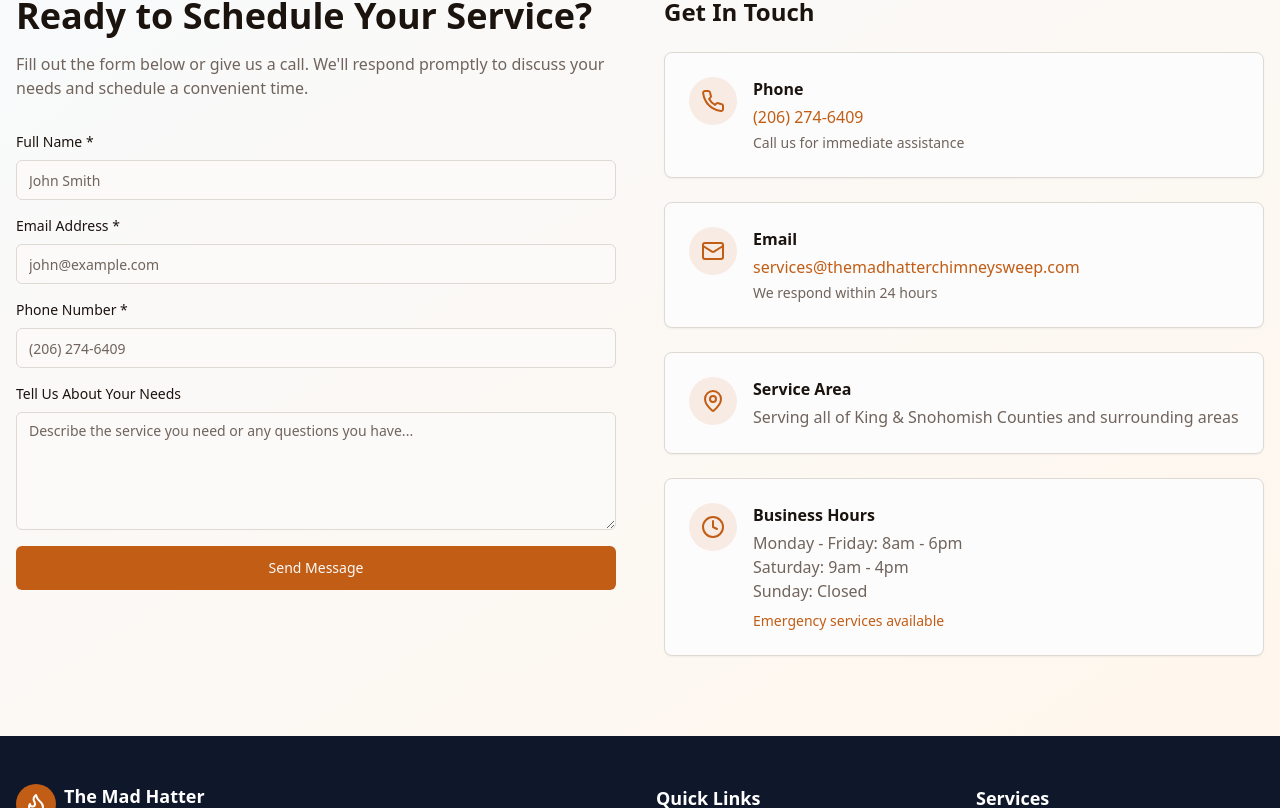
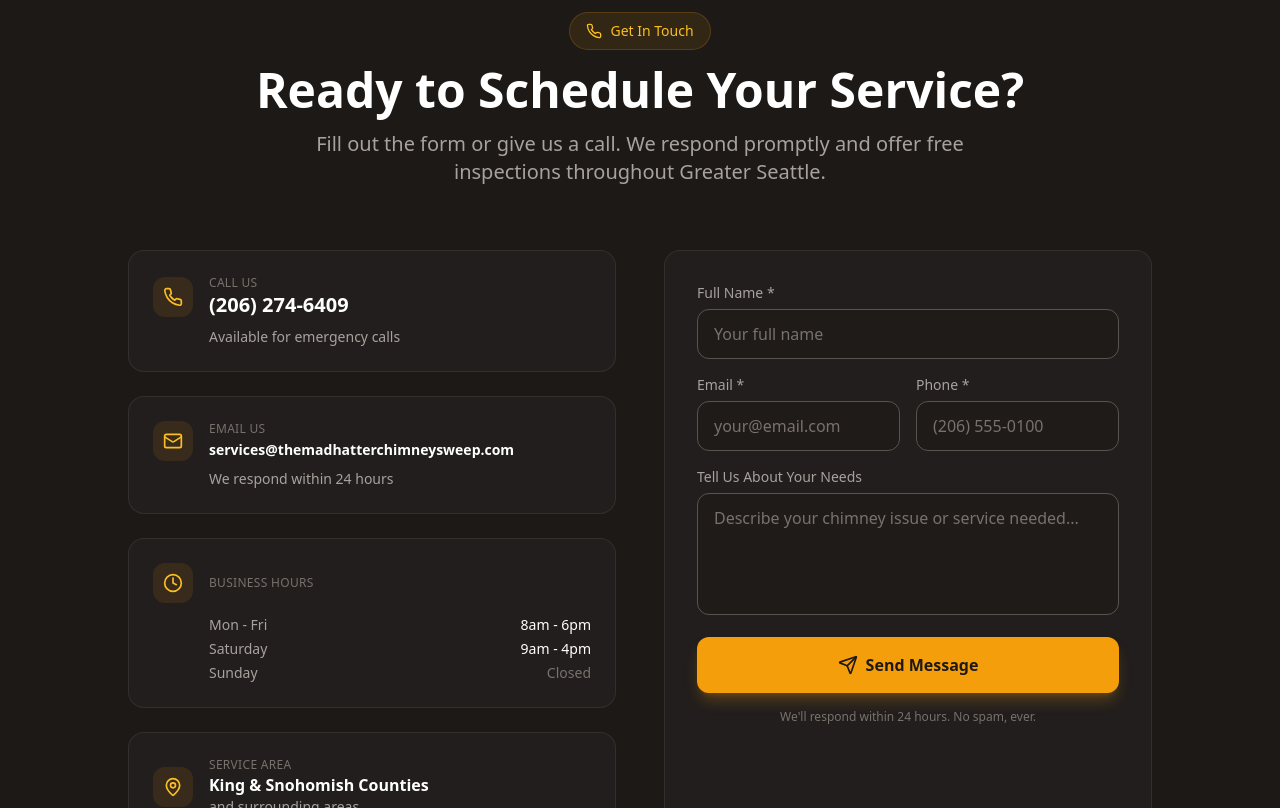
Before and after one commit to jaystonez/mad-hatter-chimney-sweep, a Next.js app: page / in a window 1280 px wide. Shown: the part 5992-6800 px from the top of the page. Built offline with nearby package versions, Linux system fonts and the light colour scheme; a web font is replaced by a local one.

Commit message:
feat: beautiful dark contact section with form, contact info cards, success state

```diff
--- a/components/cta.tsx
+++ b/components/cta.tsx
@@ -1,154 +1,166 @@
 "use client"
 
-import React from "react"
-import { useState } from "react"
-import { Button } from "@/components/ui/button"
-import { Input } from "@/components/ui/input"
-import { Textarea } from "@/components/ui/textarea"
-import { Card, CardContent } from "@/components/ui/card"
-import { Phone, Mail, MapPin, Clock } from "lucide-react"
+import React, { useState } from "react"
+import { Phone, Mail, Clock, MapPin, Send, CheckCircle } from "lucide-react"
 
-export default function CTA() {
-  const [formData, setFormData] = useState({
-    name: "",
-    email: "",
-    phone: "",
-    message: "",
-  })
+export function CTA() {
+  const [submitted, setSubmitted] = useState(false)
+  const [form, setForm] = useState({ name: "", email: "", phone: "", message: "" })
 
   const handleSubmit = (e: React.FormEvent) => {
     e.preventDefault()
-    console.log("Form submitted:", formData)
-    alert("Thank you for your inquiry! We'll get back to you soon.")
+    setSubmitted(true)
   }
 
   return (
-    <section id="contact" className="py-20 bg-gradient-to-br from-slate-50 to-orange-50">
+    <section id="contact" className="py-24 bg-stone-900">
       <div className="container mx-auto px-4">
-        <div className="grid md:grid-cols-2 gap-12">
-          {/* Left Side - Contact Form */}
+        <div className="text-center mb-16">
+          <div className="inline-flex items-center gap-2 bg-amber-500/10 border border-amber-500/20 text-amber-400 px-4 py-2 rounded-full text-sm font-medium mb-4">
+            <Phone className="w-4 h-4" />
+            Get In Touch
+          </div>
+          <h2 className="text-4xl md:text-5xl font-bold text-white mb-4">
+            Ready to Schedule Your Service?
+          </h2>
+          <p className="text-xl text-stone-400 max-w-2xl mx-auto">
+            Fill out the form or give us a call. We respond promptly and offer free inspections throughout Greater Seattle.
+          </p>
+        </div>
+
+        <div className="grid lg:grid-cols-2 gap-12 max-w-5xl mx-auto">
+          {/* Contact info */}
+          <div className="space-y-6">
+            <div className="bg-stone-800/50 border border-stone-700/50 rounded-2xl p-6">
+              <div className="flex items-center gap-4 mb-2">
+                <div className="w-10 h-10 bg-amber-500/10 rounded-xl flex items-center justify-center">
+                  <Phone className="w-5 h-5 text-amber-400" />
+                </div>
                 <div>
-            <h2 className="text-3xl md:text-4xl font-bold mb-4">Ready to Schedule Your Service?</h2>
-            <p className="text-muted-foreground mb-8">
-              Fill out the form below or give us a call. We'll respond promptly to discuss your needs and schedule a convenient time.
-            </p>
+                  <div className="text-xs text-stone-500 uppercase tracking-wide font-medium">Call Us</div>
+                  <a href="tel:+12062746409" className="text-xl font-bold text-white hover:text-amber-400 transition-colors">
+                    (206) 274-6409
+                  </a>
+                </div>
+              </div>
+              <p className="text-stone-400 text-sm pl-14">Available for emergency calls</p>
+            </div>
+
+            <div className="bg-stone-800/50 border border-stone-700/50 rounded-2xl p-6">
+              <div className="flex items-center gap-4 mb-2">
+                <div className="w-10 h-10 bg-amber-500/10 rounded-xl flex items-center justify-center">
+                  <Mail className="w-5 h-5 text-amber-400" />
+                </div>
+                <div>
+                  <div className="text-xs text-stone-500 uppercase tracking-wide font-medium">Email Us</div>
+                  <a href="mailto:services@themadhatterchimneysweep.com" className="text-sm font-semibold text-white hover:text-amber-400 transition-colors">
+                    services@themadhatterchimneysweep.com
+                  </a>
+                </div>
+              </div>
+              <p className="text-stone-400 text-sm pl-14">We respond within 24 hours</p>
+            </div>
+
+            <div className="bg-stone-800/50 border border-stone-700/50 rounded-2xl p-6">
+              <div className="flex items-center gap-4 mb-3">
+                <div className="w-10 h-10 bg-amber-500/10 rounded-xl flex items-center justify-center">
+                  <Clock className="w-5 h-5 text-amber-400" />
+                </div>
+                <div className="text-xs text-stone-500 uppercase tracking-wide font-medium">Business Hours</div>
+              </div>
+              <div className="pl-14 space-y-1 text-sm">
+                <div className="flex justify-between"><span className="text-stone-400">Mon - Fri</span><span className="text-white font-medium">8am - 6pm</span></div>
+                <div className="flex justify-between"><span className="text-stone-400">Saturday</span><span className="text-white font-medium">9am - 4pm</span></div>
+                <div className="flex justify-between"><span className="text-stone-400">Sunday</span><span className="text-stone-500">Closed</span></div>
+              </div>
+            </div>
+
+            <div className="bg-stone-800/50 border border-stone-700/50 rounded-2xl p-6">
+              <div className="flex items-center gap-4">
+                <div className="w-10 h-10 bg-amber-500/10 rounded-xl flex items-center justify-center">
+                  <MapPin className="w-5 h-5 text-amber-400" />
+                </div>
+                <div>
+                  <div className="text-xs text-stone-500 uppercase tracking-wide font-medium">Service Area</div>
+                  <div className="text-white font-semibold">King &amp; Snohomish Counties</div>
+                  <div className="text-stone-400 text-sm">and surrounding areas</div>
+                </div>
+              </div>
+            </div>
+          </div>
+
+          {/* Form */}
+          <div className="bg-stone-800/50 border border-stone-700/50 rounded-2xl p-8">
+            {submitted ? (
+              <div className="text-center py-12">
+                <div className="w-16 h-16 bg-green-500/10 rounded-full flex items-center justify-center mx-auto mb-4">
+                  <CheckCircle className="w-8 h-8 text-green-400" />
+                </div>
+                <h3 className="text-xl font-bold text-white mb-2">Message Sent!</h3>
+                <p className="text-stone-400">We&apos;ll get back to you within 24 hours.</p>
+              </div>
+            ) : (
               <form onSubmit={handleSubmit} className="space-y-4">
                 <div>
-                <label htmlFor="name" className="block text-sm font-medium mb-2">Full Name *</label>
-                <Input
-                  id="name"
+                  <label className="block text-stone-400 text-sm font-medium mb-1.5">Full Name *</label>
+                  <input
+                    required
                     type="text"
+                    value={form.name}
+                    onChange={(e) => setForm({ ...form, name: e.target.value })}
+                    className="w-full bg-stone-900/50 border border-stone-600 rounded-xl px-4 py-3 text-white placeholder-stone-500 focus:outline-none focus:border-amber-500 transition-colors"
+                    placeholder="Your full name"
+                  />
+                </div>
+                <div className="grid grid-cols-2 gap-4">
+                  <div>
+                    <label className="block text-stone-400 text-sm font-medium mb-1.5">Email *</label>
+                    <input
                       required
-                  value={formData.name}
-                  onChange={(e) => setFormData({ ...formData, name: e.target.value })}
-                  placeholder="John Smith"
-                  className="w-full"
+                      type="email"
+                      value={form.email}
+                      onChange={(e) => setForm({ ...form, email: e.target.value })}
+                      className="w-full bg-stone-900/50 border border-stone-600 rounded-xl px-4 py-3 text-white placeholder-stone-500 focus:outline-none focus:border-amber-500 transition-colors"
+                      placeholder="your@email.com"
                     />
                   </div>
                   <div>
-                <label htmlFor="email" className="block text-sm font-medium mb-2">Email Address *</label>
-                <Input
-                  id="email"
-                  type="email"
+                    <label className="block text-stone-400 text-sm font-medium mb-1.5">Phone *</label>
+                    <input
                       required
-                  value={formData.email}
-                  onChange={(e) => setFormData({ ...formData, email: e.target.value })}
-                  placeholder="john@example.com"
+                      type="tel"
+                      value={form.phone}
+                      onChange={(e) => setForm({ ...form, phone: e.target.value })}
+                      className="w-full bg-stone-900/50 border border-stone-600 rounded-xl px-4 py-3 text-white placeholder-stone-500 focus:outline-none focus:border-amber-500 transition-colors"
+                      placeholder="(206) 555-0100"
                     />
                   </div>
+                </div>
                 <div>
-                <label htmlFor="phone" className="block text-sm font-medium mb-2">Phone Number *</label>
-                <Input
-                  id="phone"
-                  type="tel"
-                  required
-                  value={formData.phone}
-                  onChange={(e) => setFormData({ ...formData, phone: e.target.value })}
-                  placeholder="(206) 274-6409"
+                  <label className="block text-stone-400 text-sm font-medium mb-1.5">Tell Us About Your Needs</label>
+                  <textarea
+                    rows={4}
+                    value={form.message}
+                    onChange={(e) => setForm({ ...form, message: e.target.value })}
+                    className="w-full bg-stone-900/50 border border-stone-600 rounded-xl px-4 py-3 text-white placeholder-stone-500 focus:outline-none focus:border-amber-500 transition-colors resize-none"
+                    placeholder="Describe your chimney issue or service needed..."
                   />
                 </div>
-              <div>
-                <label htmlFor="message" className="block text-sm font-medium mb-2">Tell Us About Your Needs</label>
-                <Textarea
-                  id="message"
-                  rows={5}
-                  value={formData.message}
-                  onChange={(e) => setFormData({ ...formData, message: e.target.value })}
-                  placeholder="Describe the service you need or any questions you have..."
-                  className="w-full"
-                />
-              </div>
-              <Button type="submit" size="lg" className="w-full bg-primary hover:bg-primary/90">
+                <button
+                  type="submit"
+                  className="w-full bg-amber-500 hover:bg-amber-400 text-stone-900 font-bold py-4 rounded-xl flex items-center justify-center gap-2 transition-all hover:scale-[1.02] shadow-lg shadow-amber-500/25"
+                >
+                  <Send className="w-5 h-5" />
                   Send Message
-              </Button>
+                </button>
+                <p className="text-stone-500 text-xs text-center">We&apos;ll respond within 24 hours. No spam, ever.</p>
               </form>
-          </div>
-
-          {/* Right Side - Contact Info */}
-          <div className="space-y-8">
-            <div>
-              <h3 className="text-2xl font-bold mb-6">Get In Touch</h3>
-              <div className="space-y-6">
-                <Card>
-                  <CardContent className="p-6 flex items-start space-x-4">
-                    <div className="w-12 h-12 bg-primary/10 rounded-full flex items-center justify-center flex-shrink-0">
-                      <Phone className="w-6 h-6 text-primary" />
-                    </div>
-                    <div>
-                      <p className="font-semibold text-foreground mb-1">Phone</p>
-                      <a href="tel:+12062746409" className="text-primary hover:underline">
-                        (206) 274-6409
-                      </a>
-                      <p className="text-sm text-muted-foreground mt-1">Call us for immediate assistance</p>
-                    </div>
-                  </CardContent>
-                </Card>
-                <Card>
-                  <CardContent className="p-6 flex items-start space-x-4">
-                    <div className="w-12 h-12 bg-primary/10 rounded-full flex items-center justify-center flex-shrink-0">
-                      <Mail className="w-6 h-6 text-primary" />
-                    </div>
-                    <div>
-                      <p className="font-semibold text-foreground mb-1">Email</p>
-                      <a href="mailto:services@themadhatterchimneysweep.com" className="text-primary hover:underline">
-                        services@themadhatterchimneysweep.com
-                      </a>
-                      <p className="text-sm text-muted-foreground mt-1">We respond within 24 hours</p>
-                    </div>
-                  </CardContent>
-                </Card>
-                <Card>
-                  <CardContent className="p-6 flex items-start space-x-4">
-                    <div className="w-12 h-12 bg-primary/10 rounded-full flex items-center justify-center flex-shrink-0">
-                      <MapPin className="w-6 h-6 text-primary" />
-                    </div>
-                    <div>
-                      <p className="font-semibold text-foreground mb-1">Service Area</p>
-                      <p className="text-muted-foreground">Serving all of King &amp; Snohomish Counties and surrounding areas</p>
-                    </div>
-                  </CardContent>
-                </Card>
-                <Card>
-                  <CardContent className="p-6 flex items-start space-x-4">
-                    <div className="w-12 h-12 bg-primary/10 rounded-full flex items-center justify-center flex-shrink-0">
-                      <Clock className="w-6 h-6 text-primary" />
-                    </div>
-                    <div>
-                      <p className="font-semibold text-foreground mb-1">Business Hours</p>
-                      <p className="text-muted-foreground">
-                        Monday - Friday: 8am - 6pm<br />
-                        Saturday: 9am - 4pm<br />
-                        Sunday: Closed
-                      </p>
-                      <p className="text-sm text-primary mt-2">Emergency services available</p>
-                    </div>
-                  </CardContent>
-                </Card>
-              </div>
-            </div>
+            )}
           </div>
         </div>
       </div>
     </section>
   )
 }
+
+export default CTA
```
Lines whose indentation alone changed are shown as unchanged.
